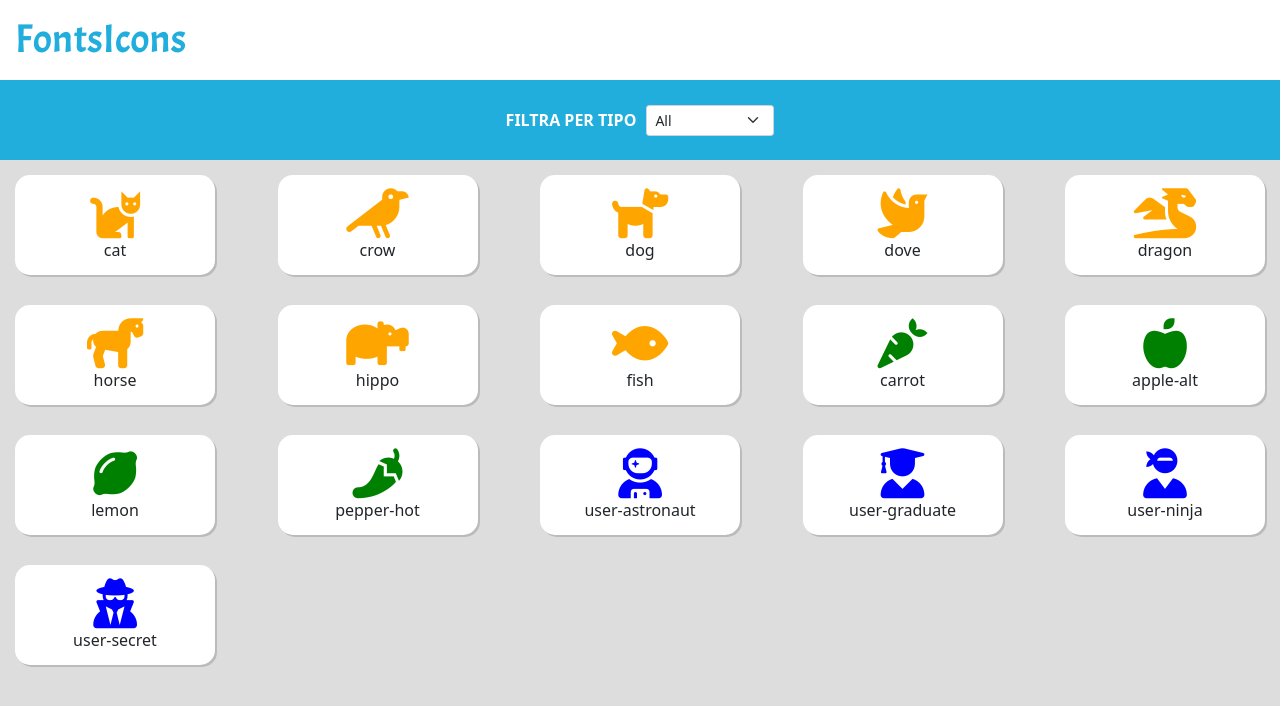
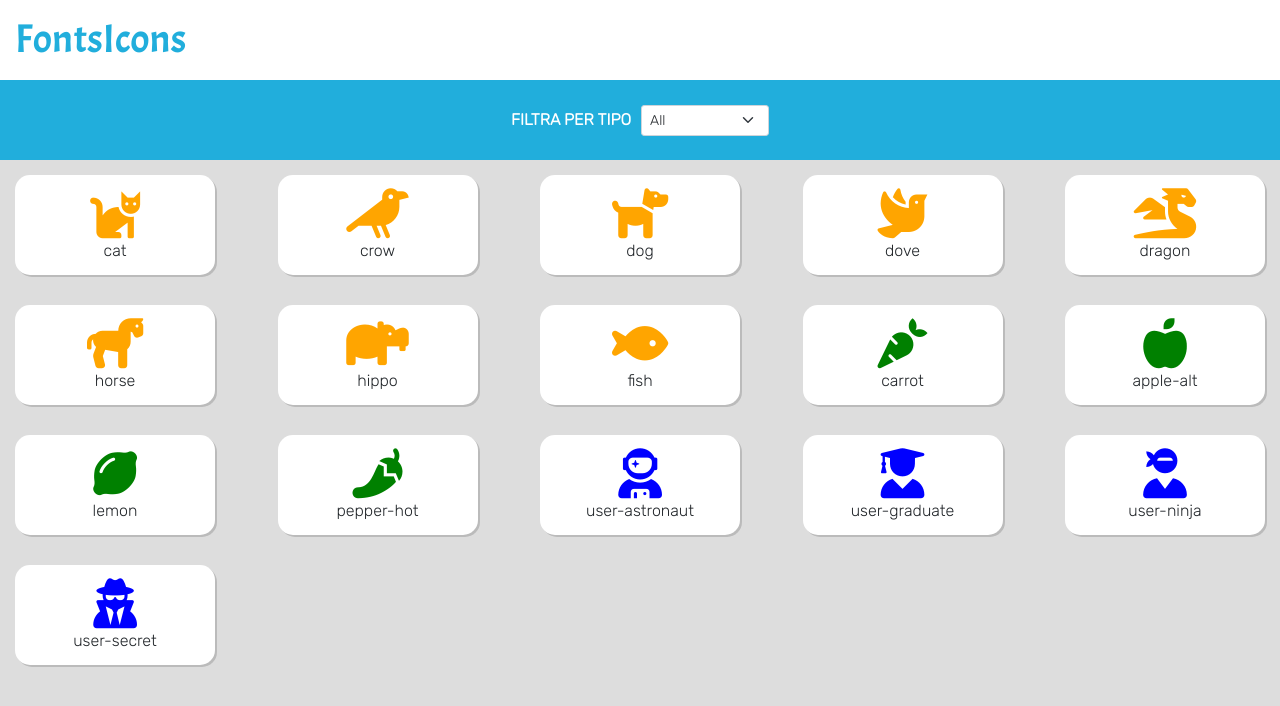
Before and after one commit to manuelguariglia21/js-es6-icons, a plain HTML site: page index.html in a window 1280 px wide. Drawn offline with nearby package versions, Linux system fonts and the light colour scheme.

Commit message:
fix font

```diff
--- a/css/style.css
+++ b/css/style.css
@@ -1,5 +1,6 @@
 body{
   background-color: #DDDDDD;
+  font-family: 'Rubik', sans-serif;
 }
 .mg-logo{
   background-color: white;
--- a/index.html
+++ b/index.html
@@ -10,6 +10,9 @@
   <link rel="preconnect" href="https://fonts.googleapis.com">
   <link rel="preconnect" href="https://fonts.gstatic.com" crossorigin>
   <link href="https://fonts.googleapis.com/css2?family=Acme&display=swap" rel="stylesheet">
+  <link rel="preconnect" href="https://fonts.googleapis.com">
+  <link rel="preconnect" href="https://fonts.gstatic.com" crossorigin>
+  <link href="https://fonts.googleapis.com/css2?family=Rubik:wght@300&display=swap" rel="stylesheet">
   <link rel="stylesheet" href="https://cdnjs.cloudflare.com/ajax/libs/font-awesome/6.0.0-beta2/css/all.min.css" integrity="sha512-YWzhKL2whUzgiheMoBFwW8CKV4qpHQAEuvilg9FAn5VJUDwKZZxkJNuGM4XkWuk94WCrrwslk8yWNGmY1EduTA==" crossorigin="anonymous" referrerpolicy="no-referrer" />
   <title>JS ICONS</title>
 </head>
```
